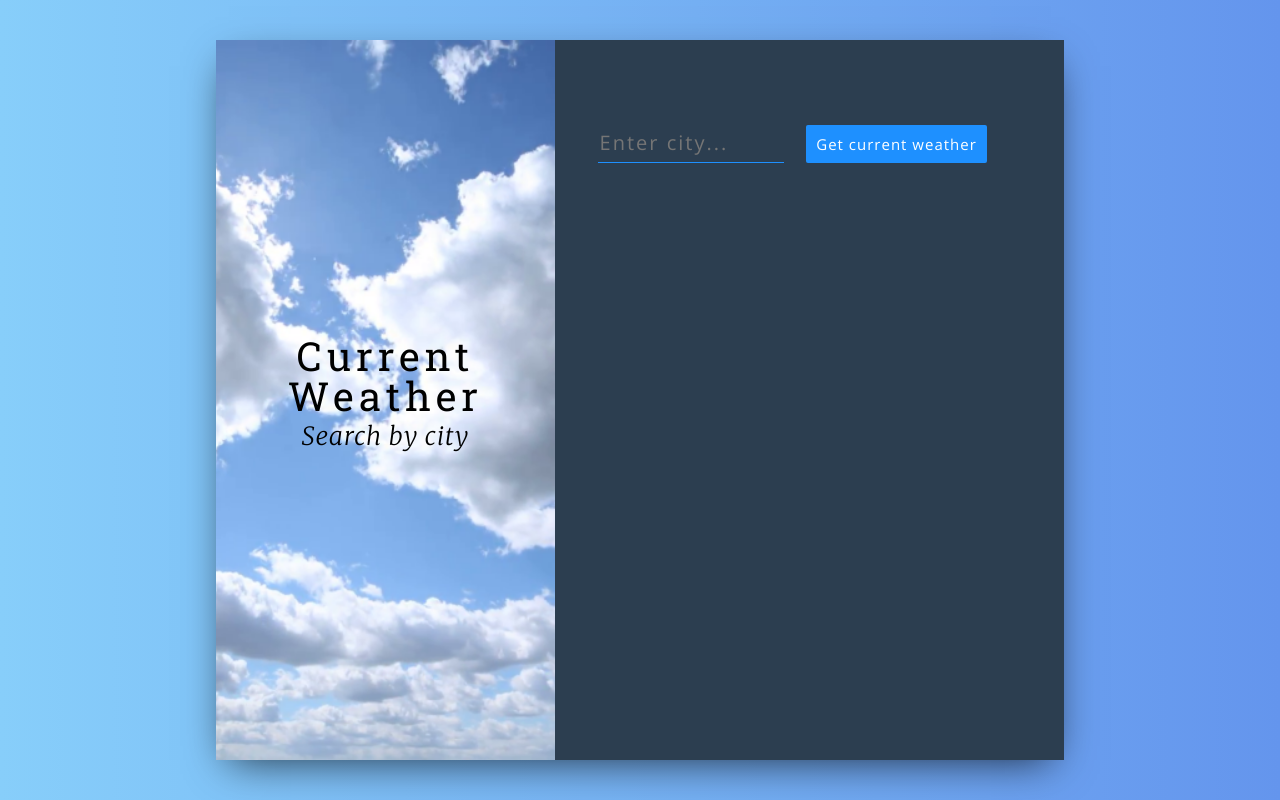
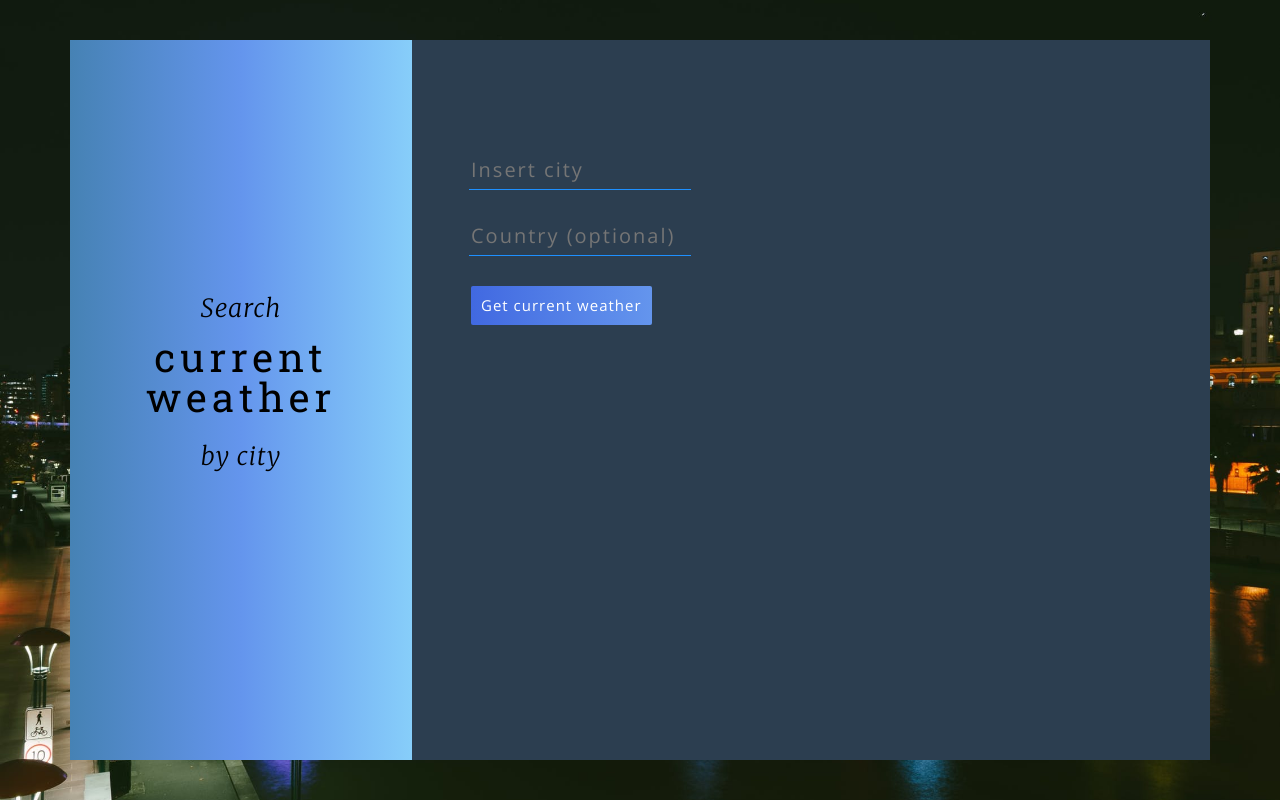
Before and after one commit to JesseRGit/current_weather, a React (Create React App) app: page / in a window 1280 px wide. Built offline with nearby package versions, Linux system fonts and the light colour scheme; no server answers.

Commit message:
added optional field for country to specify search

```diff
--- a/src/App.css
+++ b/src/App.css
@@ -7,7 +7,8 @@ body {
 }
 
 .wrapper {
-  background: linear-gradient(to right, #87CEFA, #6495ED);
+  background: url("img/bg_night.jpg") center center no-repeat;
+  background-size: cover;
   height: 100vh;
   display: flex;
   justify-content: center;
@@ -16,17 +17,14 @@ body {
 
 .main {
   height: 90vh;
-  width: flex;
   background: #fff;
   box-shadow: 0px 13px 40px -13px rgba(0,0,0,0.75);
 }
 
 .title-container {
   height: flex;
-  min-width: flex;
-  width: 40%;
-  background: url("img/bg_clouds.jpg") center center no-repeat;
-  background-size: cover;
+  width: 30%;
+  background: linear-gradient(to left, #87CEFA, #6495ED, #4682B4);
   display: flex;
   align-items: center;
   justify-content: center;
@@ -50,10 +48,19 @@ body {
   font-family: "Merriweather", serif;
 }
 
+.title-container__subtitlelow {
+  font-style: italic;
+  font-size: 25px;
+  font-weight: 100;
+  letter-spacing: 1px;
+  line-height: 2.5;
+  font-family: "Merriweather", serif;
+}
+
 .form-container {
   background-color: #2c3e50;
   height: 90vh;
-  width: 60%;
+  width: 70%;
   padding-top: 10%;
   padding-left: 5%;
 }
@@ -62,7 +69,7 @@ input[type="text"] {
   background-color: transparent;
   border: 0;
   border-bottom: solid 1px #1E90FF;
-  width: 40%;
+  width: 30%;
   padding-bottom: 4px;
   color: #fff !important;
   font-weight: lighter;
@@ -90,12 +97,13 @@ button {
   letter-spacing: 1px;
   font-size: 15px;
   cursor: pointer;
-  background-color: #1E90FF;
+  background: linear-gradient(to left, #6495ED, #4169E1);
   color: #fff;
   font-weight: 100;
 }
 
 button:active {
+  background: linear-gradient(to left, #4169E1, #6495ED);
   outline: none;
 }
 
--- a/src/App.js
+++ b/src/App.js
@@ -18,45 +18,73 @@ class App extends Component {
   }
 
   getWeatherData = async (e) => {
-    const city = e.target.elements.city.value;
+    let city = e.target.elements.city.value;
+    let country = e.target.elements.country.value;
 
     e.preventDefault();
-    const fetchedData = await fetch(`http://api.openweathermap.org/data/2.5/weather?q=${city}&units=metric&APPID=${API_KEY}`);
-    const weatherData = await fetchedData.json();
-    console.log("Data: ", weatherData);
+    let fetchedData = await fetch(`http://api.openweathermap.org/data/2.5/weather?q=${city}&units=metric&APPID=${API_KEY}`);;
+    let weatherData = await fetchedData.json();
 
-    if (city  && weatherData.cod !== "404" && weatherData.cod !== "400") {
+    console.log("Cod value: ", weatherData.cod);
+
+    // Handling expectional scenarios: search with city + country and failure scenarios
+    if (city && country && weatherData.cod == "200") {
+
+      fetchedData = await fetch(`http://api.openweathermap.org/data/2.5/weather?q=${city},${country}&units=metric&APPID=${API_KEY}`);;
+      weatherData = await fetchedData.json();
+
+      if (weatherData.cod != "200") {
+        fetchedData = await fetch(`http://api.openweathermap.org/data/2.5/weather?q=${city}&units=metric&APPID=${API_KEY}`);;
+        weatherData = await fetchedData.json();
+        this.setState({
+            temperature: weatherData.main.temp,
+            city: weatherData.name,
+            country: weatherData.sys.country,
+            description: weatherData.weather[0].description,
+            errorMsg: "City found but from different country: " + `${weatherData.sys.country}`
+          })
+          return;
+      }
+      console.log("City with country found, with data:", weatherData)
+    }
+    else if (city && weatherData.cod == "200") {
+      console.log("City found, with data:", weatherData)
+    }
+    else if (weatherData.cod == "404") {
       this.setState({
+          temperature: undefined,
+          city: undefined,
+          country: undefined,
+          description: undefined,
+          errorMsg: "No city found with that name, please try again."
+        })
+        return;
+    } else {
+      this.setState({
+          temperature: undefined,
+          city: undefined,
+          country: undefined,
+          description: undefined,
+          errorMsg: "Seach failed."
+        })
+      return;
+    }
+
+    // State gets set if no execptional scenarios are found
+    console.log("Setting state");
+    this.setState({
         temperature: weatherData.main.temp,
         city: weatherData.name,
         country: weatherData.sys.country,
         description: weatherData.weather[0].description,
         errorMsg: ""
-      })
-    } else if (weatherData.cod === "404") {
-        this.setState({
-          temperature: undefined,
-          city: undefined,
-          country: undefined,
-          description: undefined,
-          errorMsg: "No cities found by that name, please try again."
-      })
-    } else {
-      this.setState({
-        temperature: undefined,
-        city: undefined,
-        country: undefined,
-        description: undefined,
-        errorMsg: "Please type in a name of city."
-    })}
-
+    })
   }
 
   render() {
     return (
       <div>
         <div className="wrapper">
-          <div className="main">
             <div className="container">
               <div className="row">
                 <div className="col-xs-5 title-container">
@@ -77,7 +105,6 @@ class App extends Component {
             </div>
           </div>
         </div>
-      </div>
     );
   }
 }
--- a/src/components/Form.js
+++ b/src/components/Form.js
@@ -2,7 +2,10 @@ import React from 'react';
 
 const Form = props => (
   <form onSubmit = {props.loadWeatherData}>
-    <input type="text" name="city" placeholder="Enter city..." />
+    <input type="text" name="city" placeholder="Insert city" />
+    <br />
+    <input type="text" name="country" placeholder="Country (optional)" />
+    <br />
     <button>Get current weather</button>
   </form>
 );
--- a/src/components/Title.js
+++ b/src/components/Title.js
@@ -2,8 +2,9 @@ import React from 'react';
 
 const Title = () => (
   <div>
-    <h1 className="title-container__title" >Current Weather</h1>
-    <p className="title-container__subtitle">Search by city</p>
+    <p className="title-container__subtitle">Search</p>
+    <h1 className="title-container__title" >current weather</h1>
+    <p className="title-container__subtitlelow">by city</p>
   </div>
 );
 
```
Also changed, not shown: src/img/bg_night.jpg (added).
